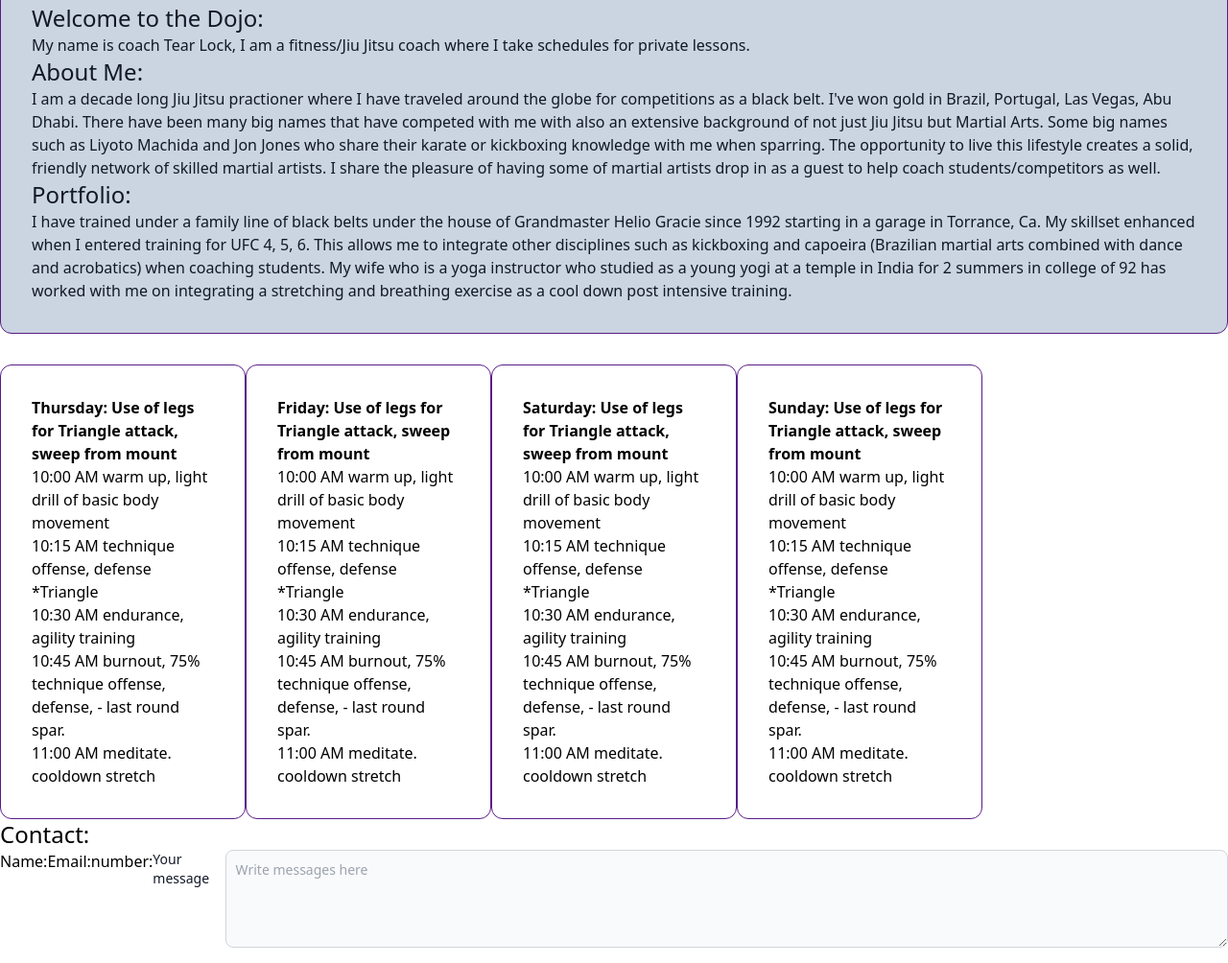
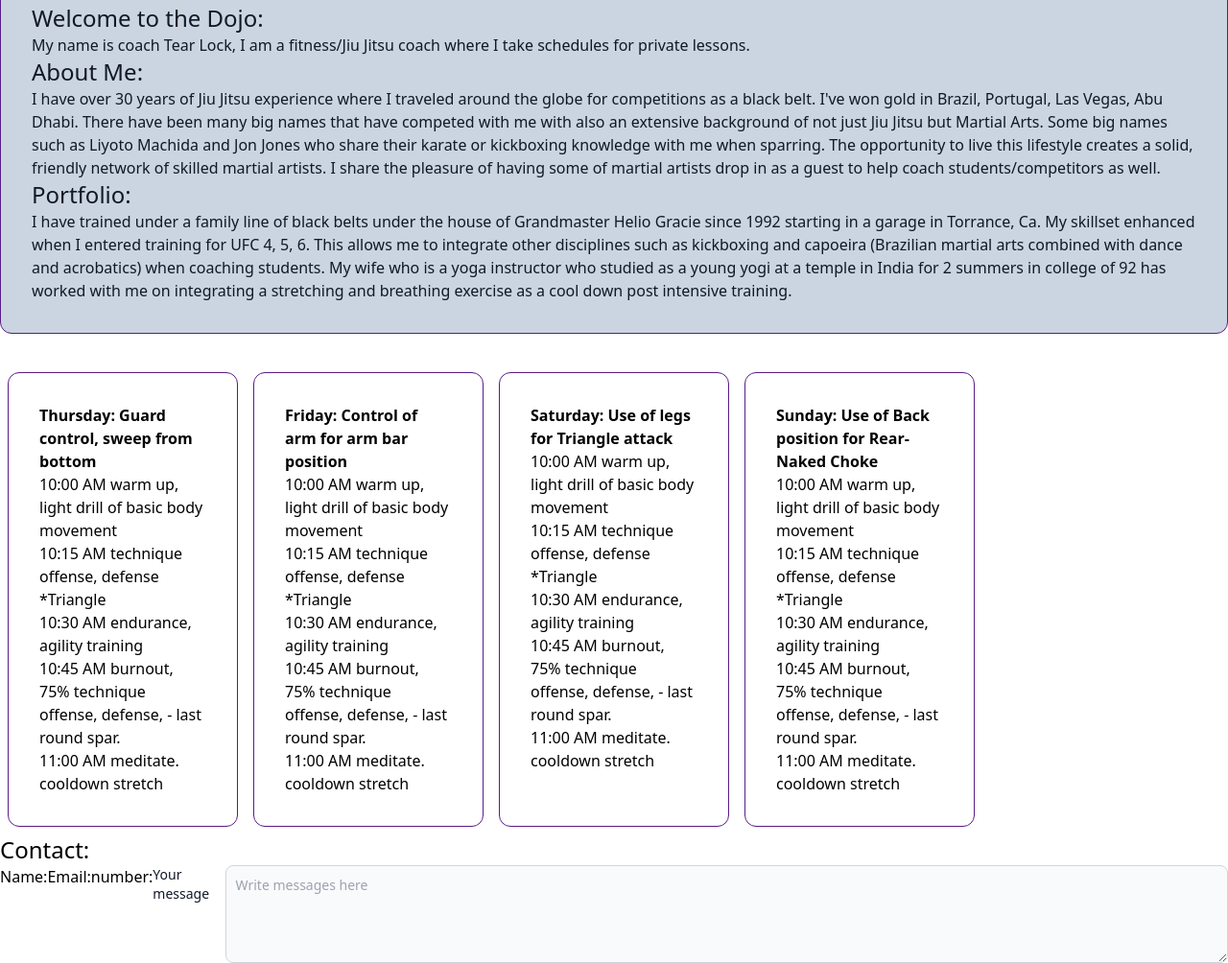
Before and after one commit to roelmarasigan/my-pwp-roel, a plain HTML site: page public_html/documentation/milestone-2.html in a window 1280 px wide. Shown: the part 434-1438 px from the top of the page at 96% size. Drawn offline with nearby package versions, Linux system fonts and the light colour scheme; a script that the page names is missing.

Commit message:
updated a wireframe

```diff
--- a/public_html/documentation/milestone-2.html
+++ b/public_html/documentation/milestone-2.html
@@ -93,7 +93,7 @@
             lessons.</p>
 
         <h2 class="text-2xl">About Me:</h2>
-        <p> I am a decade long Jiu Jitsu practioner where I have traveled around the globe for competitions as a black belt.
+        <p> I have over 30 years of Jiu Jitsu experience where I traveled around the globe for competitions as a black belt.
             I've won gold in Brazil, Portugal, Las Vegas, Abu Dhabi. There have been many big names that have competed with me with also an
             extensive background of not just Jiu Jitsu but Martial Arts. Some big names such as Liyoto Machida and Jon Jones who share their karate or kickboxing knowledge with me when sparring.
             The opportunity to live this lifestyle creates a solid, friendly network of skilled martial artists.
@@ -111,10 +111,10 @@
 
 
 <section class="grid grid-cols-5  mt-8 gap:2rem">
-    <div class="border border-purple-900 border-width:2px rounded-xl p-8">
+    <div class="border border-purple-900 border-width:2px rounded-xl p-8 m-2">
         <p>
         <ol>
-            <li><strong>Thursday: Use of legs for Triangle attack, sweep from mount</strong></li>
+            <li><strong>Thursday: Guard control, sweep from bottom</strong></li>
             <li> 10:00 AM	warm up, light drill of basic body movement</li>
             <li> 10:15 AM	technique offense, defense *Triangle</li>
             <li> 10:30 AM	endurance, agility training</li>
@@ -122,10 +122,10 @@
             <li>11:00 AM	 meditate. cooldown stretch</li>
         </ol>
     </div>
-    <div class="border border-purple-900 border-width:2px rounded-xl p-8">
+    <div class="border border-purple-900 border-width:2px rounded-xl p-8 m-2">
         <p>
         <ol>
-            <li><strong>Friday: Use of legs for Triangle attack, sweep from mount</strong></li>
+            <li><strong>Friday: Control of arm for arm bar position</strong></li>
             <li> 10:00 AM	warm up, light drill of basic body movement</li>
             <li> 10:15 AM	technique offense, defense *Triangle</li>
             <li> 10:30 AM	endurance, agility training</li>
@@ -133,10 +133,10 @@
             <li>11:00 AM	 meditate. cooldown stretch</li>
         </ol>
     </div>
-    <div class="border border-purple-900 border-width:2px rounded-xl p-8">
+    <div class="border border-purple-900 border-width:2px rounded-xl p-8 m-2">
         <p>
         <ol>
-            <li><strong>Saturday: Use of legs for Triangle attack, sweep from mount</strong></li>
+            <li><strong>Saturday: Use of legs for Triangle attack</strong></li>
             <li> 10:00 AM	warm up, light drill of basic body movement</li>
             <li> 10:15 AM	technique offense, defense *Triangle</li>
             <li> 10:30 AM	endurance, agility training</li>
@@ -144,9 +144,9 @@
             <li>11:00 AM	 meditate. cooldown stretch</li>
         </ol>
     </div>
-    <div class="border border-purple-900 border-width:2px rounded-xl p-8">
+    <div class="border border-purple-900 border-width:2px rounded-xl p-8 m-2">
         <ol>
-            <li><strong>Sunday: Use of legs for Triangle attack, sweep from mount</strong></li>
+            <li><strong>Sunday: Use of Back position for Rear-Naked Choke</strong></li>
             <li> 10:00 AM	warm up, light drill of basic body movement</li>
             <li> 10:15 AM	technique offense, defense *Triangle</li>
             <li> 10:30 AM	endurance, agility training</li>
```
